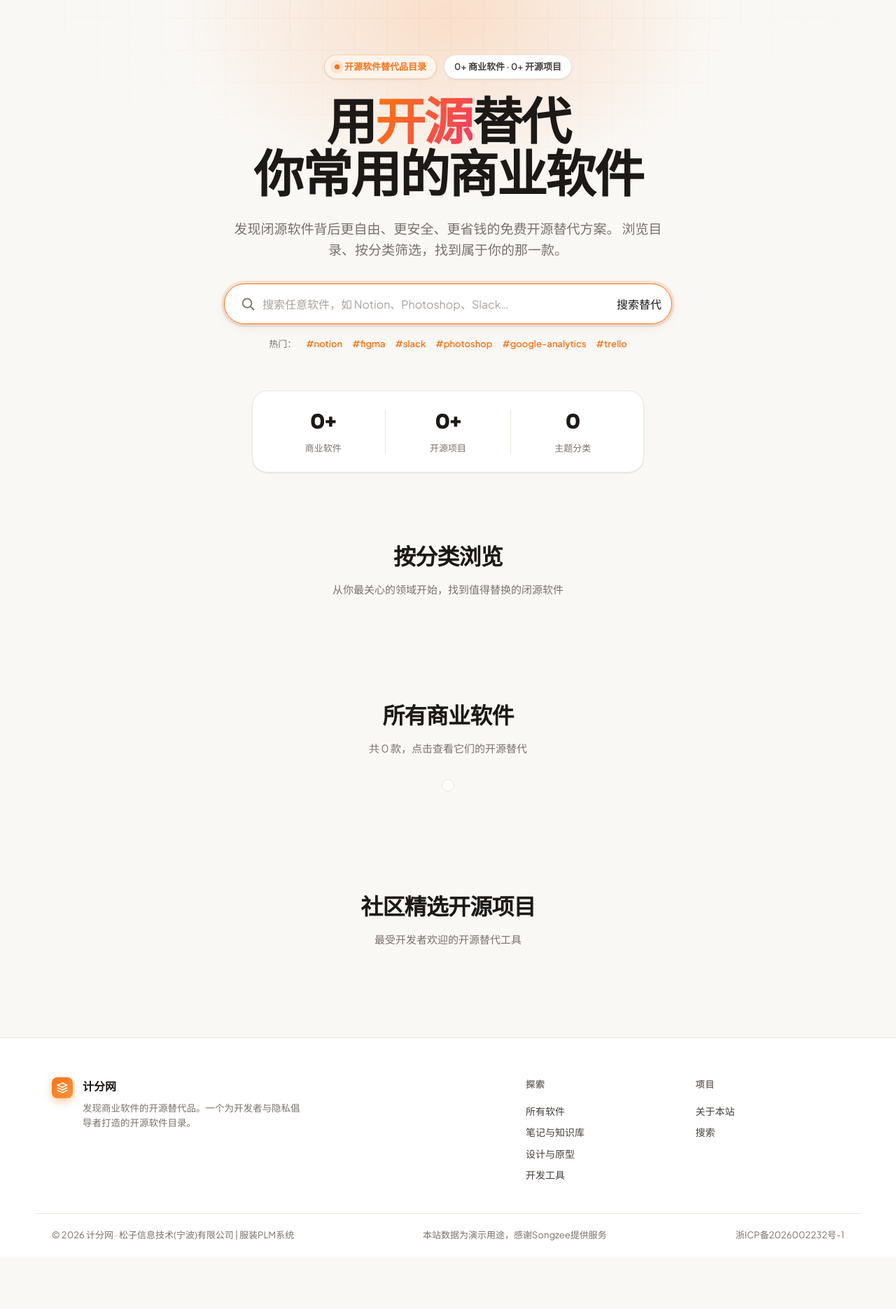
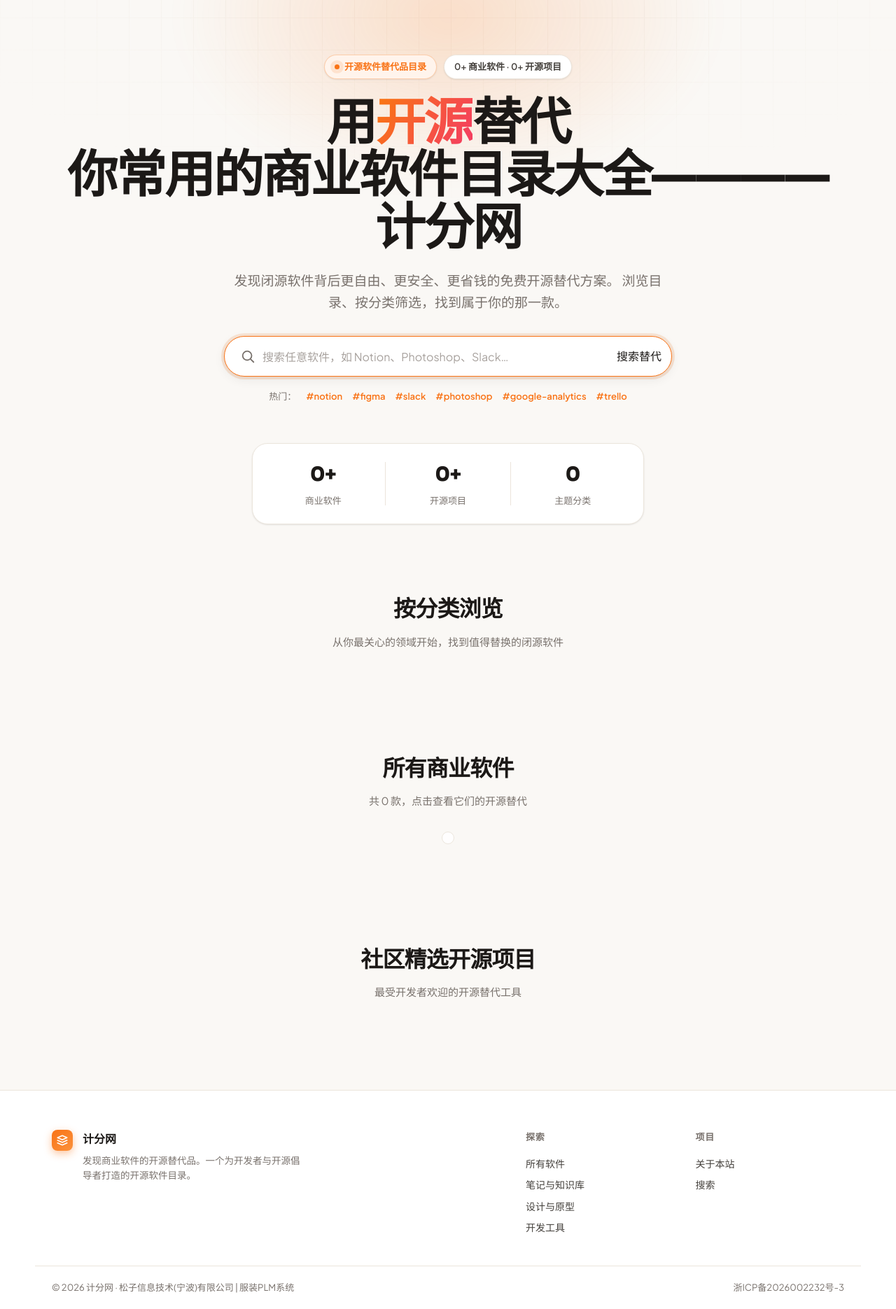
Before and after one commit to smartwill/songzee-opennav, a PHP site: page / in a window 1280 px wide. Shown: the part 67-1937 px from the top of the page at 70% size. Before the commit the page ends 1839 px from the top, so only its background shows below. Run offline with PHP 8.4, Linux system fonts and the light colour scheme; data that the repository does not hold is empty; a stand-in replaces the project's code that opens the database connection.

Commit message:
site.name

```diff
--- a/app/views/home.php
+++ b/app/views/home.php
@@ -7,7 +7,7 @@
         </div>
         <h1 class="hero-title">
             用<span class="grad">开源</span>替代<br>
-            你常用的商业软件
+            你常用的商业软件目录大全————<?= e(config('site.name')) ?>
         </h1>
         <p class="hero-sub">
             发现闭源软件背后更自由、更安全、更省钱的免费开源替代方案。
--- a/app/views/layout.php
+++ b/app/views/layout.php
@@ -70,7 +70,7 @@
             </span>
             <div>
                 <strong><?= e(config('site.name')) ?></strong>
-                <p><?= e(config('site.tagline')) ?>。一个为开发者与隐私倡导者打造的开源软件目录。</p>
+                <p><?= e(config('site.tagline')) ?>。一个为开发者与开源倡导者打造的开源软件目录。</p>
             </div>
         </div>
         <div class="footer-links">
@@ -90,7 +90,6 @@
     </div>
     <div class="container footer-bottom">
         <span>© <?= date('Y') ?> <?= e(config('site.name')) ?> · <?= e(config('site.company')) ?> | <a href="https://www.songzee.com.cn" target="_blank" rel="noopener noreferrer">服装PLM系统</a></span>
-        <span>本站数据为演示用途，感谢<a href="https://www.songzee.com.cn" target="_blank" rel="noopener noreferrer">Songzee</a>提供服务</span>
         <span>
             <?php if ($icp = config('site.icp_beian')): ?><a href="https://beian.miit.gov.cn/" target="_blank" rel="noopener"><?= e($icp) ?></a><?php endif; ?>
             <?php if ($mps = config('site.mps_beian')): ?><?php if ($icp) echo ' · '; ?><a href="http://www.beian.gov.cn/portal/registerSystemInfo" target="_blank" rel="noopener"><?= e($mps) ?></a><?php endif; ?>
--- a/config/config.php
+++ b/config/config.php
@@ -8,7 +8,7 @@ return [
         'tagline' => '发现商业软件的开源替代品',
         'url'     => '/',            // 站点根路径
         'assets'  => '/assets',      // 静态资源根路径
-        'icp_beian' => '浙ICP备2026002232号-1 ',
+        'icp_beian' => '浙ICP备2026002232号-3',
         'mps_beian' => '',
         'company' => '松子信息技术(宁波)有限公司',
 
```
